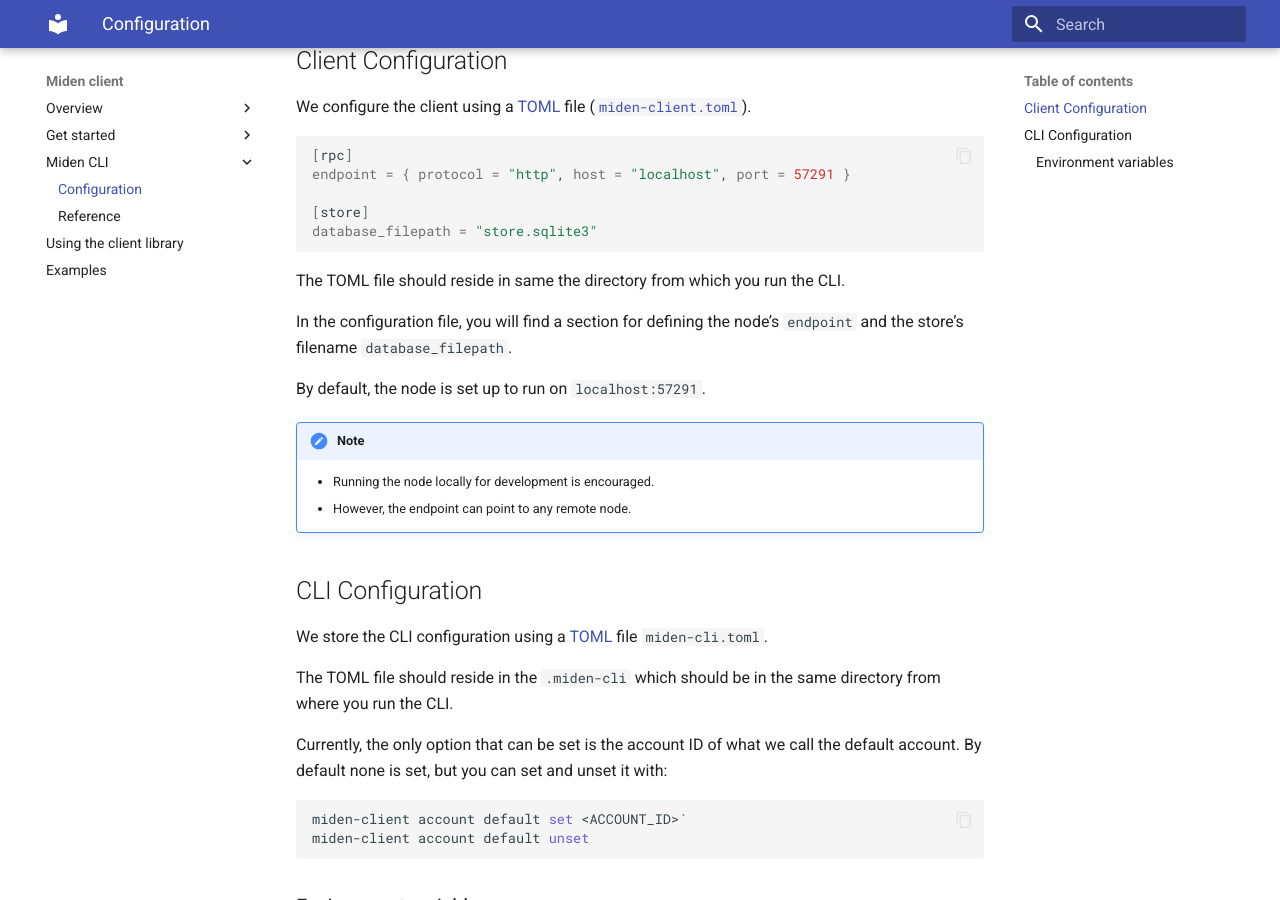
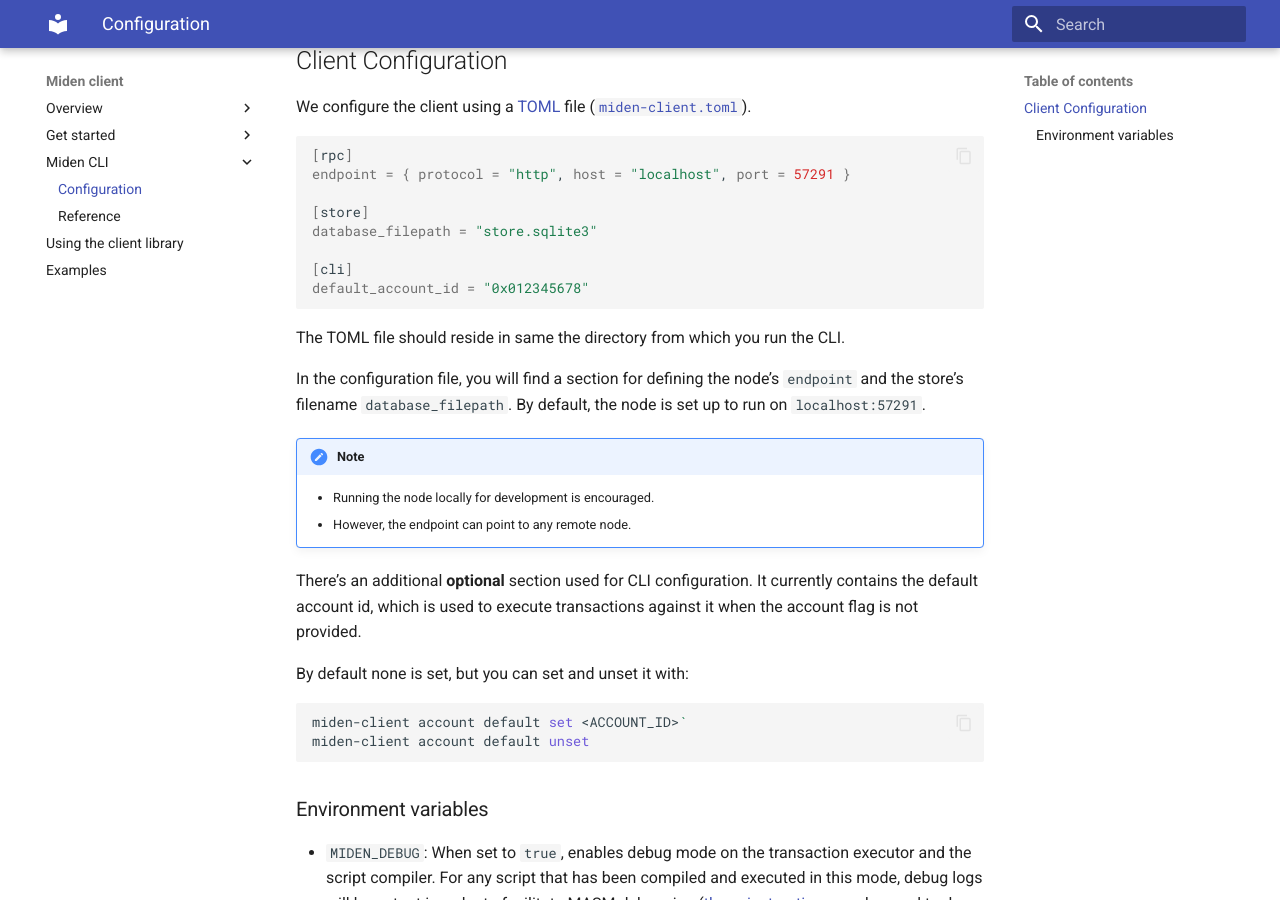
Before and after one commit to 0xPolygonMiden/miden-client, an MkDocs documentation site: the page built from docs/cli-config.md, in a window 1280 px wide and 900 px high, scrolled down 362 px. Built offline with MkDocs 1.6.1 and Material for MkDocs 9.7.7, drawn with Linux system fonts in a browser that asks for light colours.

Commit message:
docs: update after rebase

````diff
--- a/docs/cli-config.md
+++ b/docs/cli-config.md
@@ -21,25 +21,26 @@ endpoint = { protocol = "http", host = "localhost", port = 57291 }
 
 [store]
 database_filepath = "store.sqlite3"
+
+[cli]
+default_account_id = "0x012345678"
 ```
 
 The TOML file should reside in same the directory from which you run the CLI.
 
-In the configuration file, you will find a section for defining the node's `endpoint` and the store's filename `database_filepath`.
-
+In the configuration file, you will find a section for defining the node's
+`endpoint` and the store's filename `database_filepath`.
 By default, the node is set up to run on `localhost:57291`.
 
 !!! note
     - Running the node locally for development is encouraged.
     - However, the endpoint can point to any remote node.
 
-## CLI Configuration
+There's an additional **optional** section used for CLI configuration. It
+currently contains the default account id, which is used to execute
+transactions against it when the account flag is not provided.
 
-We store the CLI configuration using a [TOML](https://en.wikipedia.org/wiki/TOML) file `miden-cli.toml`.
-
-The TOML file should reside in the `.miden-cli` which should be in the same directory from where you run the CLI.
-
-Currently, the only option that can be set is the account ID of what we call the default account. By default none is set, but you can set and unset it with:
+By default none is set, but you can set and unset it with:
 
 ```sh
 miden-client account default set <ACCOUNT_ID>`
````
Also changed, not shown: docs/cli-reference.md (+1 -1 lines), 1 other file.
